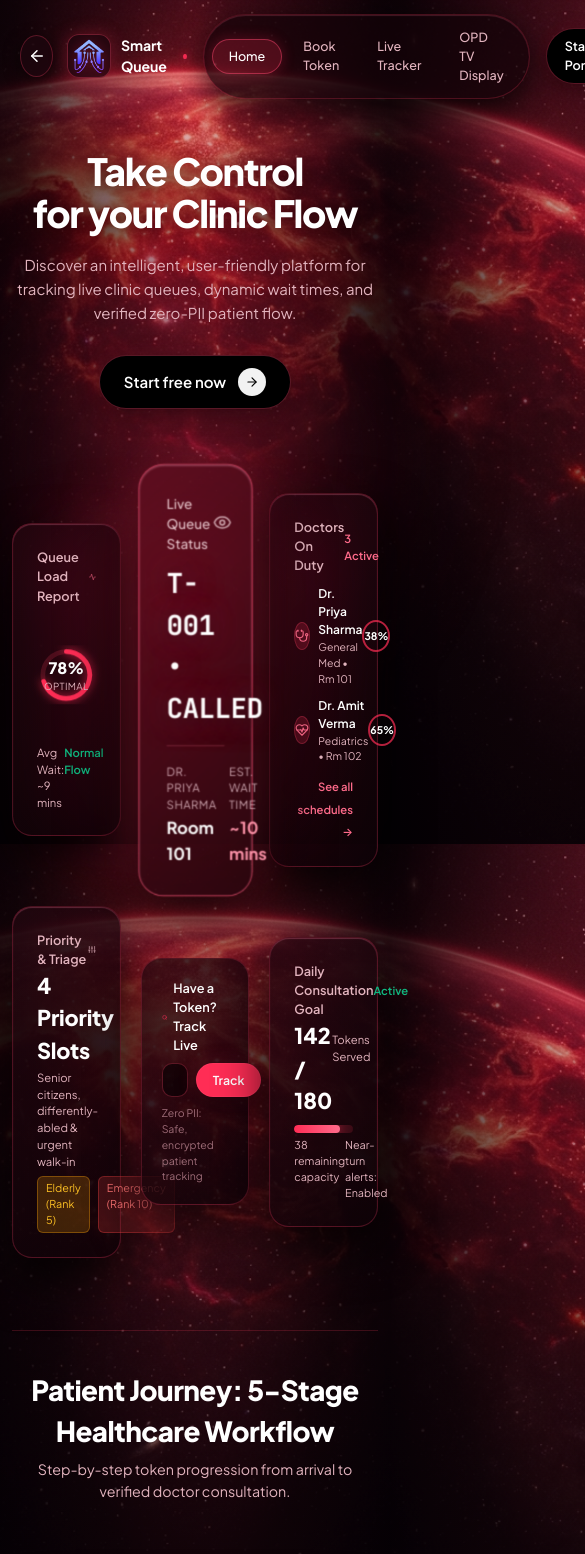
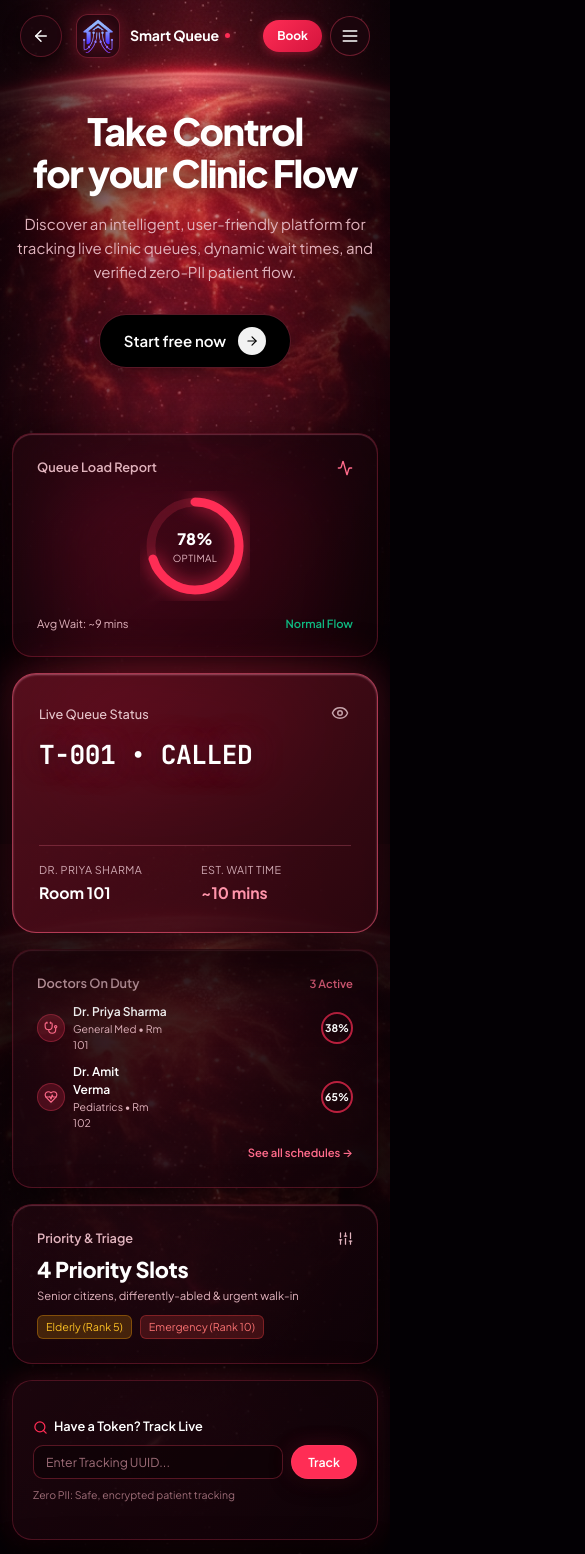
Before and after one commit to Namankumar587/smart-queue-system, a React (Vite) app in the folder client/: page / in a window 390 px wide. Shown: the top 1554 px of the page, 585 px wide, since content can reach past the window. Built offline with nearby package versions, Linux system fonts and the light colour scheme; no server answers.

Commit message:
fix(mobile): add responsive navbar drawer, single-column card grid, and instant mobile launch

```diff
--- a/client/src/components/Navbar.jsx
+++ b/client/src/components/Navbar.jsx
@@ -1,12 +1,18 @@
-import React from 'react';
+import React, { useState, useEffect } from 'react';
 import { Link, useLocation } from 'react-router-dom';
 import { useAuth } from '../context/AuthContext';
-import { ArrowLeft, Stethoscope, Ticket, Search, Shield, LayoutDashboard, Sparkles, LogOut } from 'lucide-react';
+import { ArrowLeft, Stethoscope, Ticket, Search, Shield, LayoutDashboard, Sparkles, LogOut, Menu, X } from 'lucide-react';
 
 export const Navbar = () => {
   const location = useLocation();
   const { isAuthenticated, role } = useAuth();
+  const [mobileMenuOpen, setMobileMenuOpen] = useState(false);
   const isActive = (path) => location.pathname === path;
+
+  // Auto-close mobile menu on route navigation
+  useEffect(() => {
+    setMobileMenuOpen(false);
+  }, [location.pathname]);
 
   return (
     <header
@@ -118,10 +124,10 @@ export const Navbar = () => {
           </Link>
         </div>
 
-        {/* Center: Frosted Pill Navigation Capsule (Matching Screenshot) */}
+        {/* Center: Frosted Pill Navigation Capsule (Desktop) */}
         <nav
+          className="nav-desktop-pill"
           style={{
-            display: 'flex',
             alignItems: 'center',
             gap: '4px',
             padding: '5px 8px',
@@ -246,8 +252,8 @@ export const Navbar = () => {
           )}
         </nav>
 
-        {/* Right: Quick CTA Pill & Auth Button */}
-        <div style={{ display: 'flex', alignItems: 'center', gap: '10px' }}>
+        {/* Right: Quick CTA Pill & Auth Button (Desktop) */}
+        <div className="nav-desktop-actions" style={{ alignItems: 'center', gap: '10px' }}>
           {isAuthenticated ? (
             <div style={{ display: 'flex', alignItems: 'center', gap: '8px' }}>
               <span
@@ -330,7 +336,216 @@ export const Navbar = () => {
             <span>Book Now</span>
           </Link>
         </div>
+
+        {/* Right: Mobile Hamburger & Quick Action */}
+        <div className="nav-mobile-toggle" style={{ alignItems: 'center', gap: '8px' }}>
+          <Link
+            to="/book"
+            style={{
+              display: 'inline-flex',
+              alignItems: 'center',
+              padding: '7px 14px',
+              borderRadius: '9999px',
+              fontSize: '0.8rem',
+              fontWeight: 700,
+              background: 'linear-gradient(135deg, #FF2D55 0%, #D4143D 100%)',
+              color: '#FFFFFF',
+              boxShadow: '0 2px 10px rgba(255, 45, 85, 0.4)',
+              textDecoration: 'none'
+            }}
+          >
+            Book
+          </Link>
+
+          <button
+            type="button"
+            onClick={() => setMobileMenuOpen(!mobileMenuOpen)}
+            style={{
+              width: '40px',
+              height: '40px',
+              borderRadius: '50%',
+              backgroundColor: 'rgba(28, 6, 14, 0.85)',
+              backdropFilter: 'blur(16px)',
+              WebkitBackdropFilter: 'blur(16px)',
+              border: '1px solid rgba(255, 70, 105, 0.35)',
+              color: '#FFFFFF',
+              display: 'flex',
+              alignItems: 'center',
+              justifyContent: 'center',
+              cursor: 'pointer'
+            }}
+            aria-label={mobileMenuOpen ? 'Close Menu' : 'Open Menu'}
+          >
+            {mobileMenuOpen ? <X size={20} color="#FF6B8B" /> : <Menu size={20} />}
+          </button>
+        </div>
       </div>
+
+      {/* Mobile Drawer Menu (Smooth Glass Dropdown) */}
+      {mobileMenuOpen && (
+        <div
+          style={{
+            marginTop: '10px',
+            padding: '16px',
+            backgroundColor: 'rgba(18, 3, 9, 0.96)',
+            backdropFilter: 'blur(24px)',
+            WebkitBackdropFilter: 'blur(24px)',
+            border: '1px solid rgba(255, 60, 95, 0.35)',
+            borderRadius: '20px',
+            boxShadow: '0 20px 50px rgba(0, 0, 0, 0.95), 0 0 30px rgba(255, 45, 85, 0.15)',
+            display: 'flex',
+            flexDirection: 'column',
+            gap: '6px'
+          }}
+        >
+          <Link
+            to="/"
+            onClick={() => setMobileMenuOpen(false)}
+            style={{
+              padding: '10px 16px',
+              borderRadius: '12px',
+              color: isActive('/') ? '#FFFFFF' : 'var(--text-muted)',
+              backgroundColor: isActive('/') ? 'rgba(255, 45, 85, 0.2)' : 'transparent',
+              fontWeight: 600,
+              fontSize: '0.92rem',
+              display: 'flex',
+              alignItems: 'center',
+              gap: '10px'
+            }}
+          >
+            Home
+          </Link>
+
+          <Link
+            to="/book"
+            onClick={() => setMobileMenuOpen(false)}
+            style={{
+              padding: '10px 16px',
+              borderRadius: '12px',
+              color: isActive('/book') ? '#FFFFFF' : 'var(--text-muted)',
+              backgroundColor: isActive('/book') ? 'rgba(255, 45, 85, 0.2)' : 'transparent',
+              fontWeight: 600,
+              fontSize: '0.92rem',
+              display: 'flex',
+              alignItems: 'center',
+              gap: '10px'
+            }}
+          >
+            Book Token
+          </Link>
+
+          <Link
+            to="/track/11111111-1111-4111-8111-111111111111"
+            onClick={() => setMobileMenuOpen(false)}
+            style={{
+              padding: '10px 16px',
+              borderRadius: '12px',
+              color: location.pathname.startsWith('/track') ? '#FFFFFF' : 'var(--text-muted)',
+              backgroundColor: location.pathname.startsWith('/track') ? 'rgba(255, 45, 85, 0.2)' : 'transparent',
+              fontWeight: 600,
+              fontSize: '0.92rem',
+              display: 'flex',
+              alignItems: 'center',
+              gap: '10px'
+            }}
+          >
+            Live Queue Tracker
+          </Link>
+
+          <Link
+            to="/display"
+            onClick={() => setMobileMenuOpen(false)}
+            style={{
+              padding: '10px 16px',
+              borderRadius: '12px',
+              color: isActive('/display') ? '#FFFFFF' : 'var(--text-muted)',
+              backgroundColor: isActive('/display') ? 'rgba(255, 45, 85, 0.2)' : 'transparent',
+              fontWeight: 600,
+              fontSize: '0.92rem',
+              display: 'flex',
+              alignItems: 'center',
+              gap: '10px'
+            }}
+          >
+            Waiting Room TV Display
+          </Link>
+
+          <div style={{ height: '1px', backgroundColor: 'rgba(255, 60, 95, 0.2)', margin: '6px 0' }} />
+
+          {isAuthenticated ? (
+            <>
+              {role === 'DOCTOR' && (
+                <Link
+                  to="/doctor"
+                  onClick={() => setMobileMenuOpen(false)}
+                  style={{
+                    padding: '10px 16px',
+                    borderRadius: '12px',
+                    color: '#FFFFFF',
+                    backgroundColor: 'rgba(255, 45, 85, 0.15)',
+                    fontWeight: 600,
+                    fontSize: '0.92rem'
+                  }}
+                >
+                  Doctor Room Console
+                </Link>
+              )}
+              {(role === 'RECEPTIONIST' || role === 'ADMIN') && (
+                <Link
+                  to="/staff"
+                  onClick={() => setMobileMenuOpen(false)}
+                  style={{
+                    padding: '10px 16px',
+                    borderRadius: '12px',
+                    color: '#FFFFFF',
+                    backgroundColor: 'rgba(255, 45, 85, 0.15)',
+                    fontWeight: 600,
+                    fontSize: '0.92rem'
+                  }}
+                >
+                  Front Desk &amp; Staff Dashboard
+                </Link>
+              )}
+              <button
+                type="button"
+                onClick={() => {
+                  localStorage.removeItem('glb_queue_token');
+                  localStorage.removeItem('glb_queue_user');
+                  window.location.href = '/login';
+                }}
+                style={{
+                  padding: '10px 16px',
+                  borderRadius: '12px',
+                  color: '#FF6B8B',
+                  backgroundColor: 'rgba(255, 59, 48, 0.15)',
+                  fontWeight: 600,
+                  fontSize: '0.92rem',
+                  textAlign: 'left',
+                  cursor: 'pointer'
+                }}
+              >
+                Log Out ({role})
+              </button>
+            </>
+          ) : (
+            <Link
+              to="/login"
+              onClick={() => setMobileMenuOpen(false)}
+              style={{
+                padding: '10px 16px',
+                borderRadius: '12px',
+                color: '#FFFFFF',
+                backgroundColor: 'rgba(28, 6, 14, 0.8)',
+                border: '1px solid rgba(255, 70, 105, 0.3)',
+                fontWeight: 600,
+                fontSize: '0.92rem'
+              }}
+            >
+              Staff Portal Login
+            </Link>
+          )}
+        </div>
+      )}
     </header>
   );
 };
--- a/client/src/components/landing/InteractiveClinicHub.jsx
+++ b/client/src/components/landing/InteractiveClinicHub.jsx
@@ -174,6 +174,7 @@ export default function InteractiveClinicHub() {
 
         {/* 3-Tab Mode Switcher Pills */}
         <div
+          className="clinic-hub-tabs"
           style={{
             display: 'inline-flex',
             alignItems: 'center',
@@ -183,7 +184,10 @@ export default function InteractiveClinicHub() {
             borderRadius: '9999px',
             border: '1px solid rgba(255, 60, 95, 0.25)',
             marginTop: '1.5rem',
-            boxShadow: '0 10px 30px rgba(0, 0, 0, 0.7)'
+            boxShadow: '0 10px 30px rgba(0, 0, 0, 0.7)',
+            maxWidth: '100%',
+            flexWrap: 'wrap',
+            justifyContent: 'center'
           }}
         >
           <button
--- a/client/src/index.css
+++ b/client/src/index.css
@@ -710,6 +710,84 @@ body.page-revealed #root {
 }
 
 /* =========================================================================
+   MOBILE RESPONSIVENESS & TOUCH ADAPTATION
+   ========================================================================= */
+html, body {
+  overflow-x: hidden !important;
+  max-width: 100vw;
+  width: 100%;
+}
+
+.nav-desktop-pill {
+  display: flex;
+}
+
+.nav-desktop-actions {
+  display: flex;
+}
+
+.nav-mobile-toggle {
+  display: none;
+}
+
+.home-cards-grid {
+  display: grid;
+  grid-template-columns: repeat(12, 1fr);
+  gap: 20px;
+  align-items: center;
+}
+
+.home-card-col-4 {
+  grid-column: span 4;
+}
+
+.home-card-hero {
+  grid-column: span 4;
+  transform: scale(1.05);
+}
+
+@media (max-width: 900px) {
+  .nav-desktop-pill {
+    display: none !important;
+  }
+
+  .nav-desktop-actions {
+    display: none !important;
+  }
+
+  .nav-mobile-toggle {
+    display: flex !important;
+  }
+
+  .home-cards-grid {
+    grid-template-columns: 1fr !important;
+    gap: 16px !important;
+  }
+
+  .home-card-col-4 {
+    grid-column: span 1 !important;
+    width: 100% !important;
+  }
+
+  .home-card-hero {
+    grid-column: span 1 !important;
+    transform: none !important;
+    width: 100% !important;
+  }
+
+  .clinic-hub-tabs {
+    border-radius: 16px !important;
+    flex-direction: column !important;
+    width: 100% !important;
+  }
+
+  .clinic-hub-tabs button {
+    width: 100% !important;
+    justify-content: center !important;
+  }
+}
+
+/* =========================================================================
    PRINT STYLESHEET (Thermal Slip / Patient Pass Export)
    ========================================================================= */
 @media print {
--- a/client/src/pages/HomePage.jsx
+++ b/client/src/pages/HomePage.jsx
@@ -137,20 +137,16 @@ export const HomePage = () => {
 
           {/* Grid Layout for Floating Cards */}
           <div
+            className="home-cards-grid"
             style={{
               position: 'relative',
-              zIndex: 2,
-              display: 'grid',
-              gridTemplateColumns: 'repeat(12, 1fr)',
-              gap: '20px',
-              alignItems: 'center'
+              zIndex: 2
             }}
           >
             {/* Top Left Card: "Expenses Report" -> "Clinic Flow Report" */}
             <div
-              className="cosmic-glass"
+              className="cosmic-glass home-card-col-4"
               style={{
-                gridColumn: 'span 4',
                 padding: '24px',
                 minHeight: '210px',
                 display: 'flex',
@@ -207,15 +203,13 @@ export const HomePage = () => {
 
             {/* CENTER ELEVATED HERO CARD: "Total Balance" -> "Live Queue Status & Serving Token" */}
             <div
-              className="cosmic-glass-hero"
+              className="cosmic-glass-hero home-card-hero"
               style={{
-                gridColumn: 'span 4',
                 padding: '28px 26px',
                 minHeight: '260px',
                 display: 'flex',
                 flexDirection: 'column',
                 justifyContent: 'space-between',
-                transform: 'scale(1.05)',
                 zIndex: 5
               }}
             >
@@ -286,9 +280,8 @@ export const HomePage = () => {
 
             {/* Top Right Card: "Assets" -> "Doctors On Duty" */}
             <div
-              className="cosmic-glass"
+              className="cosmic-glass home-card-col-4"
               style={{
-                gridColumn: 'span 4',
                 padding: '24px',
                 minHeight: '210px',
                 display: 'flex',
@@ -396,9 +389,8 @@ export const HomePage = () => {
 
             {/* Bottom Left Card: "Saving Budget" -> "Emergency & Priority Triage" */}
             <div
-              className="cosmic-glass"
+              className="cosmic-glass home-card-col-4"
               style={{
-                gridColumn: 'span 4',
                 padding: '24px',
                 minHeight: '160px',
                 display: 'flex',
@@ -432,9 +424,8 @@ export const HomePage = () => {
 
             {/* Bottom Center Search Bar: Directly paste UUID to track */}
             <div
-              className="cosmic-glass"
+              className="cosmic-glass home-card-col-4"
               style={{
-                gridColumn: 'span 4',
                 padding: '20px',
                 minHeight: '160px',
                 display: 'flex',
@@ -483,9 +474,8 @@ export const HomePage = () => {
 
             {/* Bottom Right Card: "You Goals" -> "Daily Clinic Goals & Progress" */}
             <div
-              className="cosmic-glass"
+              className="cosmic-glass home-card-col-4"
               style={{
-                gridColumn: 'span 4',
                 padding: '24px',
                 minHeight: '160px',
                 display: 'flex',
```
Also changed, not shown: client/index.html (+4 -3 lines), client/src/components/landing/WorkflowJourney.jsx (+7 -0 lines), 1 other file (tests, documents, lock files or other folders).
